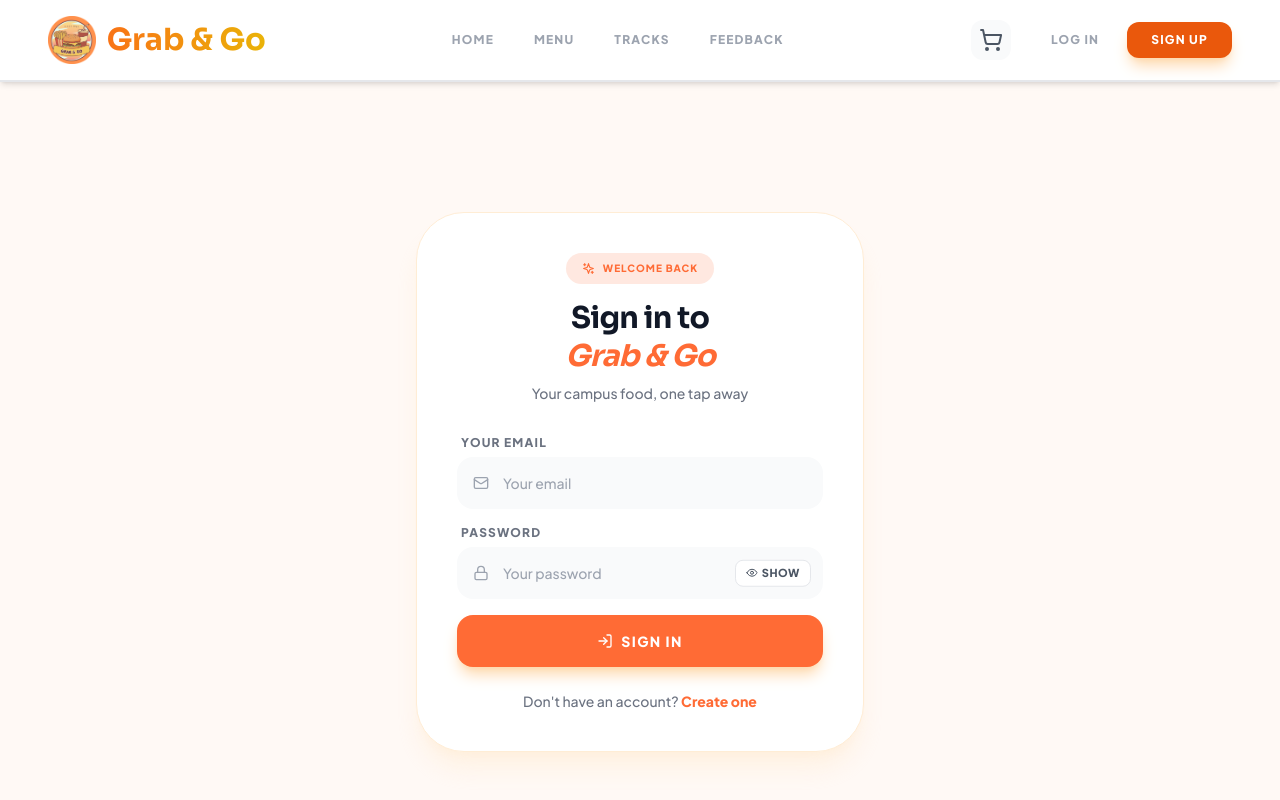
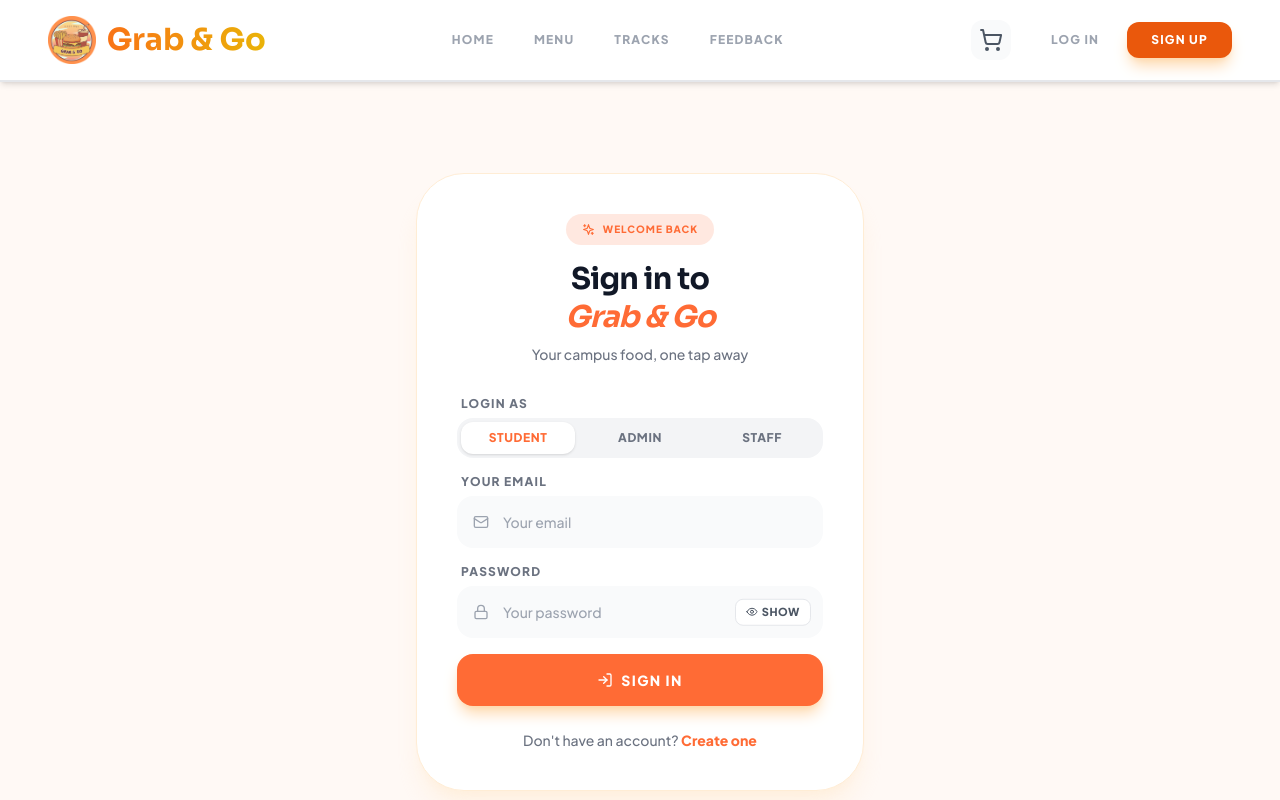
Before and after one commit to HashinikaJanali/Campus-Food-Ordering-And-Delivery-System, a React (Vite) app in the folder frontend/: page /login in a window 1280 px wide. Built offline with nearby package versions, Linux system fonts and the light colour scheme; no server answers; the HTML template or start-up script is replaced by a standard one.

Commit message:
Add role-select login and improve password rules

```diff
--- a/frontend/src/pages/LoginPage.jsx
+++ b/frontend/src/pages/LoginPage.jsx
@@ -11,6 +11,7 @@ const LoginPage = () => {
   const { login: loginAdmin, logout: logoutAdmin } = useAuth();
 
   const [form, setForm] = useState({ username: "", password: "" });
+  const [role, setRole] = useState("student");
   const [error, setError] = useState("");
   const [loading, setLoading] = useState(false);
   const [showPassword, setShowPassword] = useState(false);
@@ -37,24 +38,16 @@ const LoginPage = () => {
       logoutAdmin(false);
       logoutStudent(false);
 
-      try {
+      if (role === "student") {
+        await loginStudent(form.username, form.password);
+        localStorage.removeItem('login_redirect_path');
+        localStorage.removeItem('login_redirect');
+      } else {
         await loginAdmin(form.username, form.password);
-        navigate('/admin-panel');
-        return;
-      } catch {
-        // If admin login fails, continue with student login attempt.
       }
 
-      await loginStudent(form.username, form.password);
-      const redirectPath = localStorage.getItem('login_redirect_path') || localStorage.getItem('login_redirect');
-      localStorage.removeItem('login_redirect_path');
-      localStorage.removeItem('login_redirect');
-
-      if (redirectPath) {
-        navigate(redirectPath);
-      } else {
-        navigate('/');
-      }
+      navigate('/home');
+      setLoading(false);
     } catch (err) {
       // Show error message - DO NOT NAVIGATE
       setError(err.message || "Invalid email or password.");
@@ -95,24 +88,51 @@ const LoginPage = () => {
 
           <form onSubmit={handleSubmit} className="space-y-4">
             <div>
-              <label className="block text-xs font-black text-gray-500 uppercase tracking-widest mb-1.5 px-1">Your email</label>
+              <label className="block text-xs font-black text-gray-500 uppercase tracking-widest mb-1.5 px-1">Login as</label>
+              <div className="grid grid-cols-3 gap-2 p-1 bg-gray-100 rounded-2xl">
+                <button
+                  type="button"
+                  onClick={() => setRole("student")}
+                  className={`py-2 rounded-xl text-xs font-black uppercase tracking-wider transition-all ${role === "student" ? "bg-white text-primary shadow" : "text-gray-500"}`}
+                >
+                  Student
+                </button>
+                <button
+                  type="button"
+                  onClick={() => setRole("admin")}
+                  className={`py-2 rounded-xl text-xs font-black uppercase tracking-wider transition-all ${role === "admin" ? "bg-white text-primary shadow" : "text-gray-500"}`}
+                >
+                  Admin
+                </button>
+                <button
+                  type="button"
+                  onClick={() => setRole("staff")}
+                  className={`py-2 rounded-xl text-xs font-black uppercase tracking-wider transition-all ${role === "staff" ? "bg-white text-primary shadow" : "text-gray-500"}`}
+                >
+                  Staff
+                </button>
+              </div>
+            </div>
+
+            <div>
+              <label className="block text-xs font-black text-gray-500 uppercase tracking-widest mb-1.5 px-1">{role === "student" ? "Your email" : "Admin email"}</label>
               <div className="relative">
                 <Mail size={16} className="absolute left-4 top-1/2 -translate-y-1/2 text-gray-400" />
                 <input
                   type="text" name="username" value={form.username} onChange={handleChange}
-                  placeholder="Your email" required
+                  placeholder={role === "student" ? "Your email" : "Enter admin email"} required
                   className="w-full pl-11 pr-4 py-3.5 bg-gray-50 border-2 border-transparent focus:border-primary focus:bg-white rounded-2xl text-sm font-medium text-gray-800 placeholder:text-gray-400 outline-none transition-all"
                 />
               </div>
             </div>
 
             <div>
-              <label className="block text-xs font-black text-gray-500 uppercase tracking-widest mb-1.5 px-1">Password</label>
+              <label className="block text-xs font-black text-gray-500 uppercase tracking-widest mb-1.5 px-1">{role === "student" ? "Password" : "Admin password"}</label>
               <div className="relative">
                 <Lock size={16} className="absolute left-4 top-1/2 -translate-y-1/2 text-gray-400" />
                 <input
                   type={showPassword ? "text" : "password"} name="password" value={form.password} onChange={handleChange}
-                  placeholder="Your password" required
+                  placeholder={role === "student" ? "Your password" : "Admin password"} required
                   className="w-full pl-11 pr-20 py-3.5 bg-gray-50 border-2 border-transparent focus:border-primary focus:bg-white rounded-2xl text-sm font-medium text-gray-800 placeholder:text-gray-400 outline-none transition-all"
                 />
                 <button
@@ -135,10 +155,12 @@ const LoginPage = () => {
             </motion.button>
           </form>
 
-          <p className="text-center text-sm text-gray-500 font-medium mt-6">
-            Don&apos;t have an account?{" "}
-            <Link to="/signup" className="text-primary font-black hover:underline">Create one</Link>
-          </p>
+          {role === "student" && (
+            <p className="text-center text-sm text-gray-500 font-medium mt-6">
+              Don&apos;t have an account?{" "}
+              <Link to="/signup" className="text-primary font-black hover:underline">Create one</Link>
+            </p>
+          )}
         </motion.div>
       </div>
     </div>
--- a/frontend/src/pages/SignupPage.jsx
+++ b/frontend/src/pages/SignupPage.jsx
@@ -37,7 +37,7 @@ const getPasswordValidationError = (password) => {
 
 const SignupPage = () => {
   const navigate = useNavigate();
-  const { register: registerStudent } = useUserAuth();
+  const { register: registerStudent, logout: logoutStudent } = useUserAuth();
   const [form, setForm] = useState({
     name: "", email: "", password: "", confirmPassword: ""
   });
@@ -66,10 +66,8 @@ const SignupPage = () => {
     setError("");
     try {
       await registerStudent(form.name, form.email, form.password);
-      // Signup should redirect to login, not keep the user session active.
-      localStorage.removeItem('user_token');
-      localStorage.removeItem('user_data');
-
+      // Keep user logged out after signup until explicit login.
+      logoutStudent(false);
       navigate('/login');
     } catch (err) {
       setError(err.response?.data?.message || err.message || "Signup failed. Please try again.");
--- a/frontend/src/pages/UserProfilePage.jsx
+++ b/frontend/src/pages/UserProfilePage.jsx
@@ -6,6 +6,37 @@ import {
 } from "lucide-react";
 import { useUserAuth } from "../context/UserAuthContext";
 import api from "../utils/api";
+
+const PASSWORD_RULES = {
+  minLength: 6,
+  upper: /[A-Z]/,
+  lower: /[a-z]/,
+  number: /\d/,
+  special: /[^A-Za-z0-9]/,
+  noSpaces: /^\S+$/,
+};
+
+const getPasswordValidationError = (password) => {
+  if (password.length < PASSWORD_RULES.minLength) {
+    return "New password must be at least 6 characters long.";
+  }
+  if (!PASSWORD_RULES.upper.test(password)) {
+    return "New password must include at least one uppercase letter.";
+  }
+  if (!PASSWORD_RULES.lower.test(password)) {
+    return "New password must include at least one lowercase letter.";
+  }
+  if (!PASSWORD_RULES.number.test(password)) {
+    return "New password must include at least one number.";
+  }
+  if (!PASSWORD_RULES.special.test(password)) {
+    return "New password must include at least one special character.";
+  }
+  if (!PASSWORD_RULES.noSpaces.test(password)) {
+    return "New password cannot contain spaces.";
+  }
+  return "";
+};
 
 const Field = ({ label, value, icon: Icon }) => (
   <div className="flex items-center gap-4 py-4 border-b border-gray-50 last:border-0">
@@ -108,8 +139,13 @@ const UserProfilePage = () => {
       setPasswordError("All password fields are required.");
       return;
     }
-    if (passwordForm.newPassword.length < 6) {
-      setPasswordError("New password must be at least 6 characters.");
+    const validationError = getPasswordValidationError(passwordForm.newPassword);
+    if (validationError) {
+      setPasswordError(validationError);
+      return;
+    }
+    if (passwordForm.currentPassword === passwordForm.newPassword) {
+      setPasswordError("New password must be different from current password.");
       return;
     }
     if (passwordForm.newPassword !== passwordForm.confirmPassword) {
@@ -269,7 +305,7 @@ const UserProfilePage = () => {
               icon={Lock} placeholder="Your current password" />
             <InputField label="New password" name="newPassword" type="password"
               value={passwordForm.newPassword} onChange={handlePasswordChange}
-              icon={KeyRound} placeholder="Min. 6 characters" extra="Must be at least 6 characters" />
+              icon={KeyRound} placeholder="Strong new password" extra="Use 6+ chars with uppercase, lowercase, number, and special character" />
             <InputField label="Confirm new password" name="confirmPassword" type="password"
               value={passwordForm.confirmPassword} onChange={handlePasswordChange}
               icon={KeyRound} placeholder="Re-enter new password" />
```
